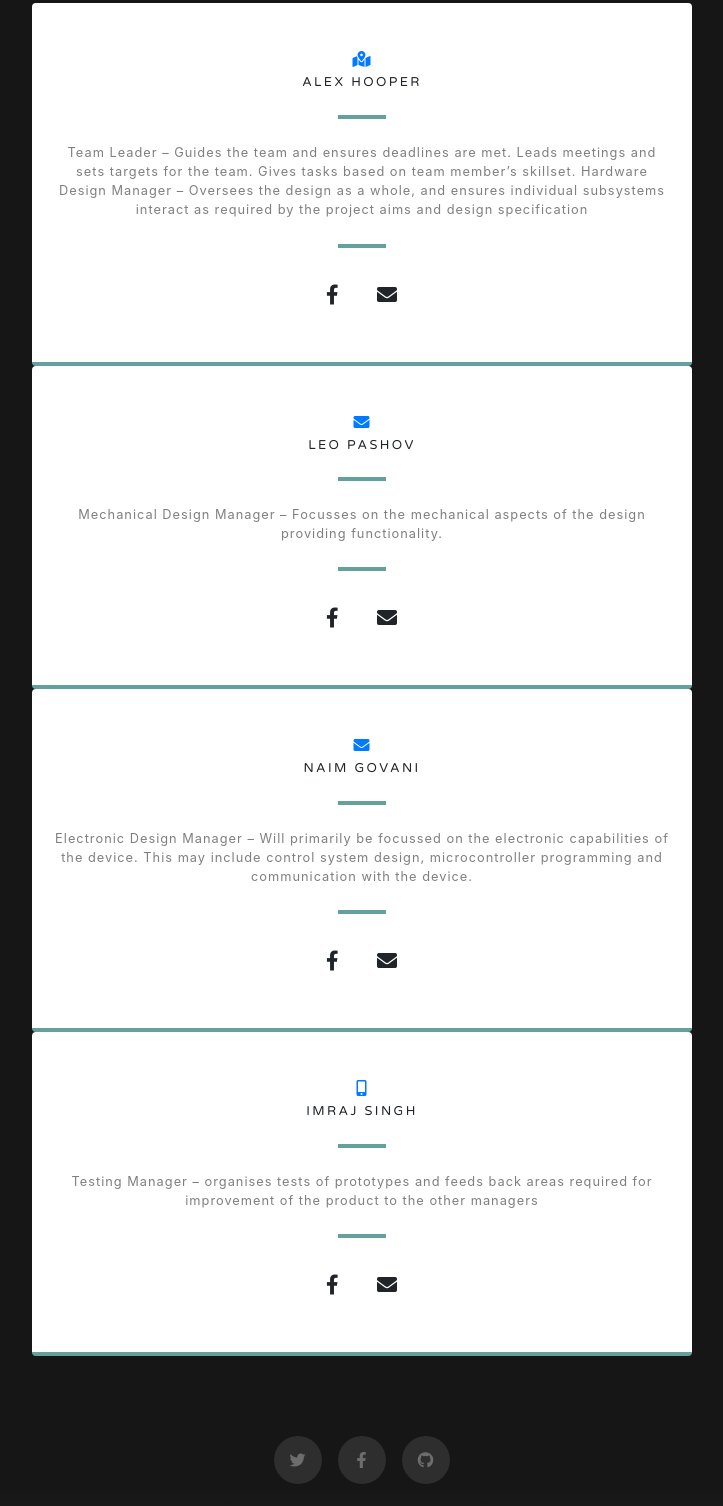
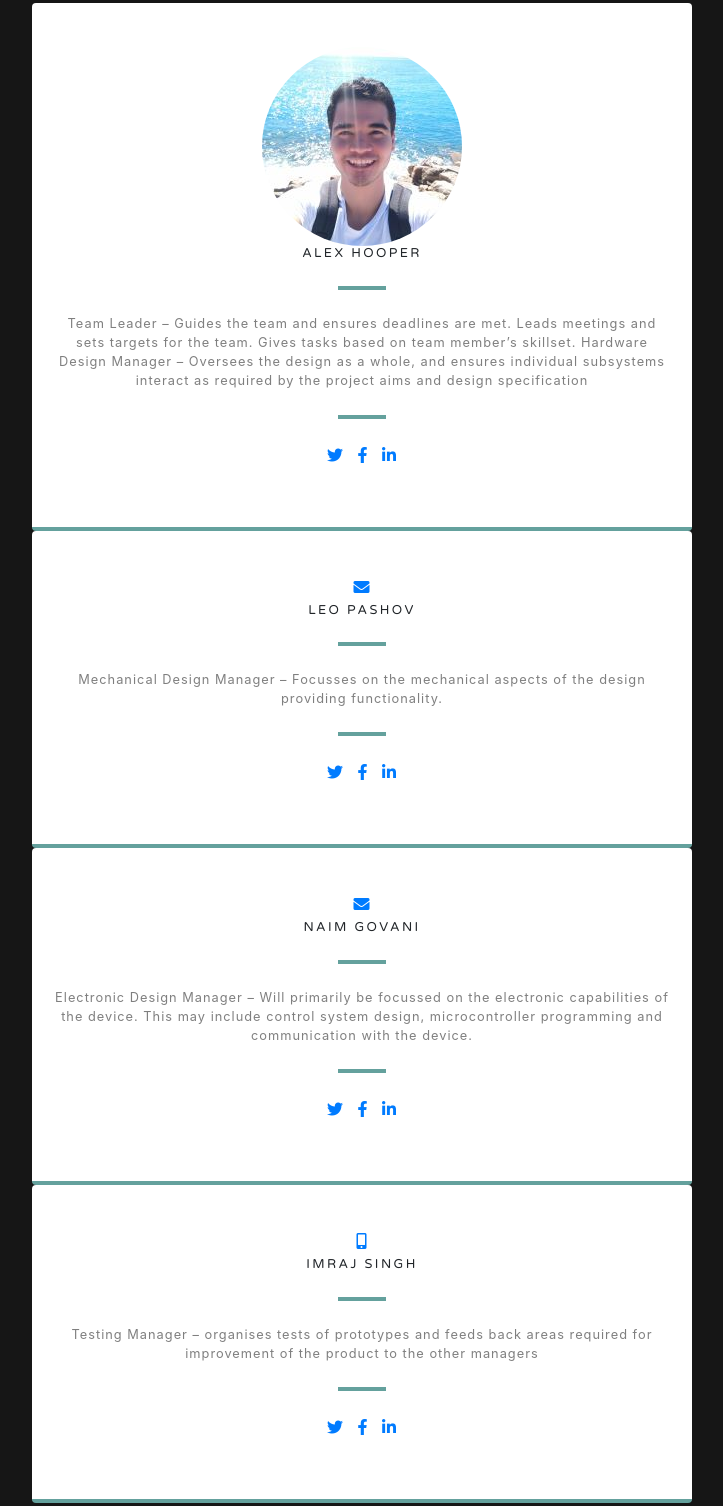
Before and after one commit to leopashov/horizonsfirst-website, a website with bundled scripts: page index.html in a window 1280 px wide. Shown: the part 4453-5959 px from the top of the page, without its empty margins (278-1001 px from the left). Built offline with nearby package versions, Linux system fonts and the light colour scheme.

Commit message:
bare updates

```diff
--- a/index.html
+++ b/index.html
@@ -88,7 +88,7 @@
       <!-- Featured Project Row -->
       <div class="row align-items-center no-gutters mb-4 mb-lg-5">
         <div class="col-xl-8 col-lg-7">
-          <img class="img-fluid mb-3 mb-lg-0" src="img/bg-masthead(1).png" alt="">
+          <img class="img-fluid mb-3 mb-lg-0" src="img/bg-masthead(1).png" alt="Picture of motion laps and action camera assembly">
         </div>
         <div class="col-xl-4 col-lg-5">
           <div class="featured-text text-center text-lg-left">
@@ -102,7 +102,7 @@
       <!-- Project One Row -->
       <div class="row justify-content-center no-gutters mb-5 mb-lg-0">
         <div class="col-lg-6">
-          <img class="img-fluid" src="img/demo-image-01.jpg" alt="">
+          <img class="img-fluid" src="img/demo-image-01.jpg" alt="Picture of three wheel mechanism">
         </div>
         <div class="col-lg-6">
           <div class="bg-black text-center h-100 project">
@@ -121,7 +121,7 @@
       <!-- Project Two Row -->
       <div class="row justify-content-center no-gutters">
         <div class="col-lg-6">
-          <img class="img-fluid" src="img/demo-image-02.png" alt="">
+          <img class="img-fluid" src="img/demo-image-02.png" alt="Picture of motion laps LCD screen">
         </div>
         <div class="col-lg-6 order-lg-first">
           <div class="bg-black text-center h-100 project">
@@ -139,7 +139,7 @@
       <!-- Project 4 Row -->
       <div class="row justify-content-center no-gutters mb-5 mb-lg-0">
         <div class="col-lg-6">
-          <img class="img-fluid" src="img/demo-image-03.png" alt="">
+          <img class="img-fluid" src="img/demo-image-03.png" alt="Picture of motion laps track.">
         </div>
         <div class="col-lg-6">
           <div class="bg-black text-center h-100 project">
@@ -158,7 +158,7 @@
       <!-- Project 3 Row -->
       <div class="row justify-content-center no-gutters">
         <div class="col-lg-6">
-          <img class="img-fluid" src="img/bg-masthead(1).png" alt="">
+          <img class="img-fluid" src="img/bg-masthead(1).png" alt="Motion laps device picture">
         </div>
         <div class="col-lg-6 order-lg-first">
           <div class="bg-black text-center h-100 project">
@@ -190,15 +190,30 @@
         <div class="col">
           <div class="card py-4 h-100">
             <div class="card-body text-center">
-              <i class="fas fa-map-marked-alt text-primary mb-2"></i>
+                <img class="mx-auto rounded-circle" src="img/hooper.jpg" alt="">
               <h4 class="text-uppercase m-0">Alex Hooper</h4>
               <hr class="my-4">
               <div class="small text-black-50">Team Leader – Guides the team and ensures deadlines are met. Leads meetings and sets targets for the team. Gives tasks based on team member’s skillset.
 Hardware Design Manager – Oversees the design as a whole, and ensures individual subsystems interact as required by the project aims and design specification
 </div>
             <hr class="my-4">
-            <a class="btn-floating btn-lg btn-fb" type="button" role="button"><i class="fab fa-facebook-f"></i></a>
-            <a class="btn-floating btn-lg btn-email" type="button" role="button"><i class="fas fa-envelope"></i></a>
+            <ul class="list-inline social-buttons">
+              <li class="list-inline-item">
+                <a href="#">
+                  <i class="fab fa-twitter"></i>
+                </a>
+              </li>
+              <li class="list-inline-item">
+                <a href="#">
+                  <i class="fab fa-facebook-f"></i>
+                </a>
+              </li>
+              <li class="list-inline-item">
+                <a href="#">
+                  <i class="fab fa-linkedin-in"></i>
+                </a>
+              </li>
+            </ul>
           </div>
           </div>
         </div>
@@ -212,14 +227,28 @@ Hardware Design Manager – Oversees the design as a whole, and ensures individu
               <div class="small text-black-50">Mechanical Design Manager – Focusses on the mechanical aspects of the design providing functionality.
               </div>
               <hr class="my-4">
-              <a class="btn-floating btn-lg btn-fb" type="button" role="button"><i class="fab fa-facebook-f"></i></a>
-              <a class="btn-floating btn-lg btn-email" type="button" role="button"><i class="fas fa-envelope"></i></a>
+              <ul class="list-inline social-buttons">
+                <li class="list-inline-item">
+                  <a href="#">
+                    <i class="fab fa-twitter"></i>
+                  </a>
+                </li>
+                <li class="list-inline-item">
+                  <a href="#">
+                    <i class="fab fa-facebook-f"></i>
+                  </a>
+                </li>
+                <li class="list-inline-item">
+                  <a href="#">
+                    <i class="fab fa-linkedin-in"></i>
+                  </a>
+                </li
             </div>
           </div>
         </div>
         <div class="w-100"></div>
 
-        <div class="col">
+        <div class="col-100">
           <div class="card py-4 h-100">
             <div class="card-body text-center">
               <i class="fas fa-envelope text-primary mb-2"></i>
@@ -228,13 +257,28 @@ Hardware Design Manager – Oversees the design as a whole, and ensures individu
               <div class="small text-black-50">Electronic Design Manager – Will primarily be focussed on the electronic capabilities of the device. This may include control system design, microcontroller programming and communication with the device.
                 </div>
                 <hr class="my-4">
-                <a class="btn-floating btn-lg btn-fb" type="button" role="button"><i class="fab fa-facebook-f"></i></a>
-                <a class="btn-floating btn-lg btn-email" type="button" role="button"><i class="fas fa-envelope"></i></a>
+                <ul class="list-inline social-buttons">
+                  <li class="list-inline-item">
+                    <a href="#">
+                      <i class="fab fa-twitter"></i>
+                    </a>
+                  </li>
+                  <li class="list-inline-item">
+                    <a href="#">
+                      <i class="fab fa-facebook-f"></i>
+                    </a>
+                  </li>
+                  <li class="list-inline-item">
+                    <a href="#">
+                      <i class="fab fa-linkedin-in"></i>
+                    </a>
+                  </li
             </div>
           </div>
         </div>
+        <div class="w-100"></div>
 
-        <div class="col">
+        <div class="col-100">
           <div class="card py-4 h-100">
             <div class="card-body text-center">
               <i class="fas fa-mobile-alt text-primary mb-2"></i>
@@ -242,8 +286,22 @@ Hardware Design Manager – Oversees the design as a whole, and ensures individu
               <hr class="my-4">
               <div class="small text-black-50">Testing Manager – organises tests of prototypes and feeds back areas required for improvement of the product to the other managers</div>
             <hr class="my-4">
-            <a class="btn-floating btn-lg btn-fb" type="button" role="button"><i class="fab fa-facebook-f"></i></a>
-            <a class="btn-floating btn-lg btn-email" type="button" role="button"><i class="fas fa-envelope"></i></a>
+            <ul class="list-inline social-buttons">
+              <li class="list-inline-item">
+                <a href="#">
+                  <i class="fab fa-twitter"></i>
+                </a>
+              </li>
+              <li class="list-inline-item">
+                <a href="#">
+                  <i class="fab fa-facebook-f"></i>
+                </a>
+              </li>
+              <li class="list-inline-item">
+                <a href="#">
+                  <i class="fab fa-linkedin-in"></i>
+                </a>
+              </li
           </div>
           </div>
         </div>
```
Also changed, not shown: img/hooper.jpg (added).
